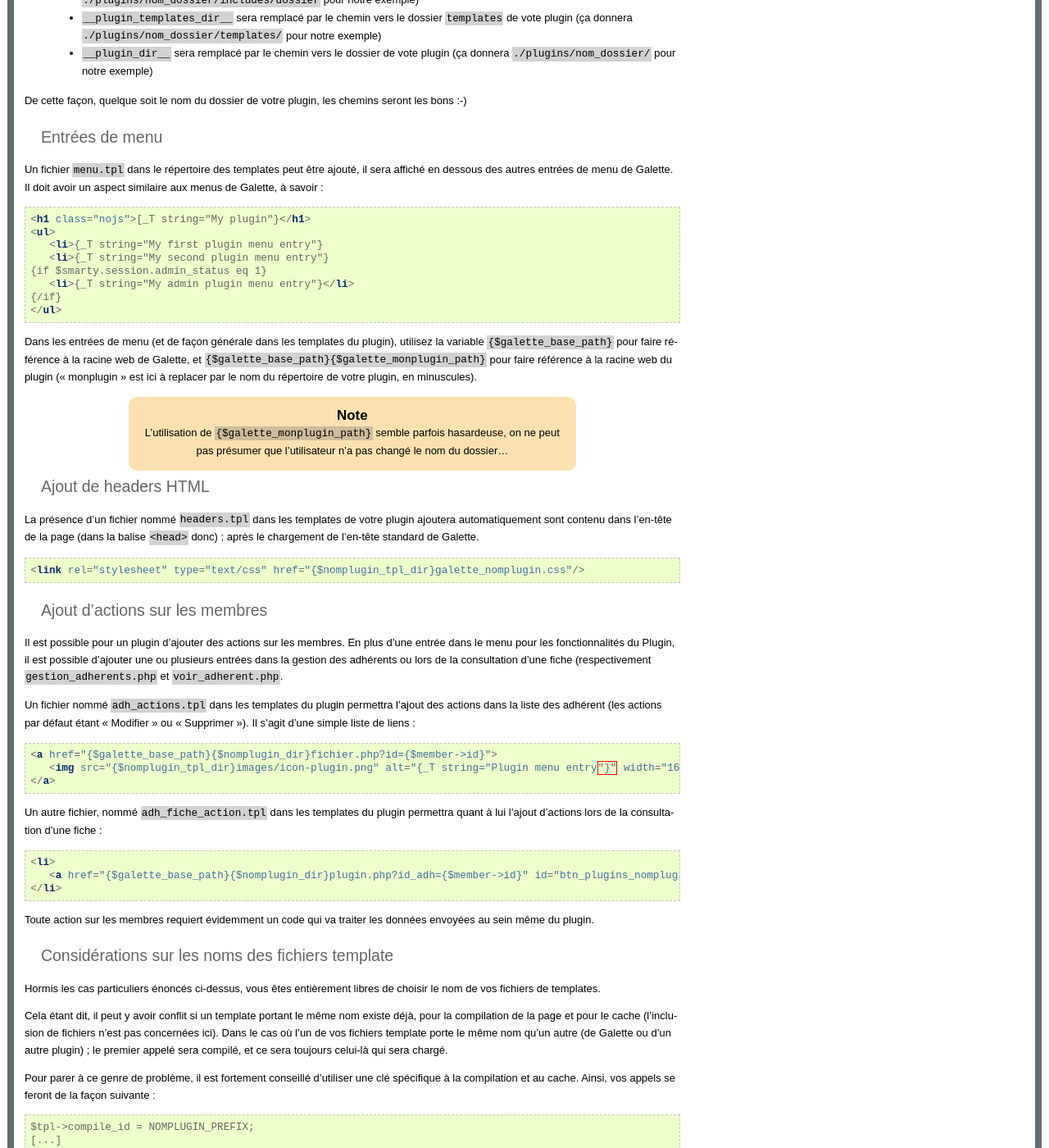
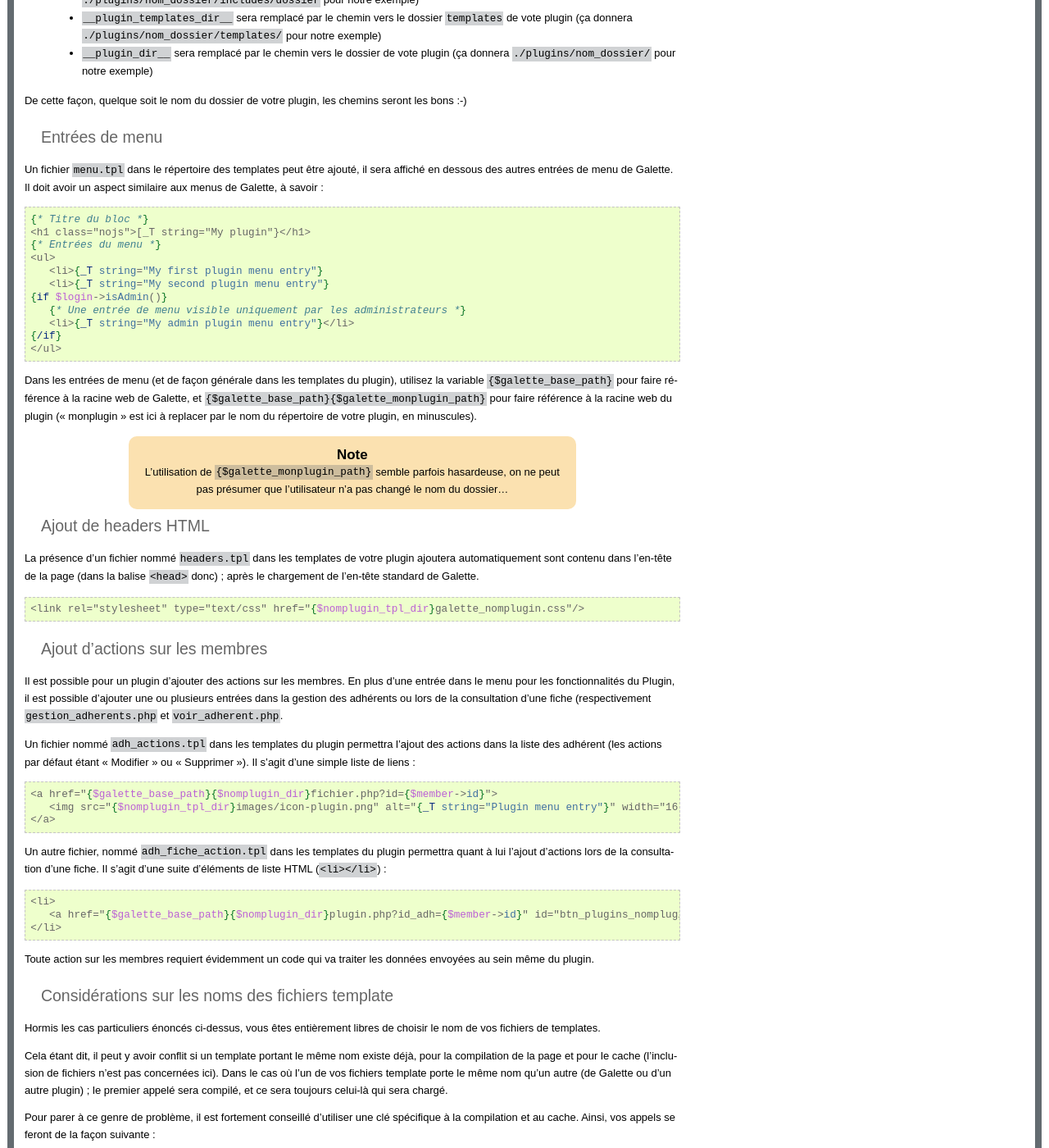
Before and after one commit to galette/galettedoc, a Sphinx documentation site: the page built from source/development/plugins.rst, in a window 1280 px wide and 1400 px high, scrolled down 1857 px. Shown: the whole window at 82% size. Built offline with Sphinx 7.4.7, drawn with Linux system fonts in a browser that asks for light colours.

Commit message:
Surlignage avec la méthode smarty plutôt que html

```diff
--- a/source/development/plugins.rst
+++ b/source/development/plugins.rst
@@ -107,13 +107,16 @@ Entrées de menu
 
 Un fichier ``menu.tpl`` dans le répertoire des templates peut être ajouté, il sera affiché en dessous des autres entrées de menu de Galette. Il doit avoir un aspect similaire aux menus de Galette, à savoir :
 
-.. code-block:: html
+.. code-block:: smarty
 
+   {* Titre du bloc *}
    <h1 class="nojs">[_T string="My plugin"}</h1>
+   {* Entrées du menu *}
    <ul>
       <li>{_T string="My first plugin menu entry"}
       <li>{_T string="My second plugin menu entry"}
-   {if $smarty.session.admin_status eq 1}
+   {if $login->isAdmin()}
+      {* Une entrée de menu visible uniquement par les administrateurs *}
       <li>{_T string="My admin plugin menu entry"}</li>
    {/if}
    </ul>
@@ -129,7 +132,7 @@ Ajout de headers HTML
 
 La présence d'un fichier nommé ``headers.tpl`` dans les templates de votre plugin ajoutera automatiquement sont contenu dans l'en-tête de la page (dans la balise ``<head>`` donc) ; après le chargement de l'en-tête standard de Galette.
 
-.. code-block:: html
+.. code-block:: smarty
 
    <link rel="stylesheet" type="text/css" href="{$nomplugin_tpl_dir}galette_nomplugin.css"/>
 
@@ -140,15 +143,15 @@ Il est possible pour un plugin d'ajouter des actions sur les membres. En plus d'
 
 Un fichier nommé ``adh_actions.tpl`` dans les templates du plugin permettra l'ajout des actions dans la liste des adhérent (les actions par défaut étant « Modifier » ou « Supprimer »). Il s'agit d'une simple liste de liens :
 
-.. code-block:: html
+.. code-block:: smarty
 
    <a href="{$galette_base_path}{$nomplugin_dir}fichier.php?id={$member->id}">
       <img src="{$nomplugin_tpl_dir}images/icon-plugin.png" alt="{_T string="Plugin menu entry"}" width="16" height="16"/>
    </a>
 
-Un autre fichier, nommé ``adh_fiche_action.tpl`` dans les templates du plugin permettra quant à lui l'ajout d'actions lors de la consultation d'une fiche :
+Un autre fichier, nommé ``adh_fiche_action.tpl`` dans les templates du plugin permettra quant à lui l'ajout d'actions lors de la consultation d'une fiche. Il s'agit d'une suite d'éléments de liste HTML (``<li></li>``) :
 
-.. code-block:: html
+.. code-block:: smarty
 
    <li>
       <a href="{$galette_base_path}{$nomplugin_dir}plugin.php?id_adh={$member->id}" id="btn_plugins_nomplugin">{_T string="Plugin menu entry"}</a>
```
